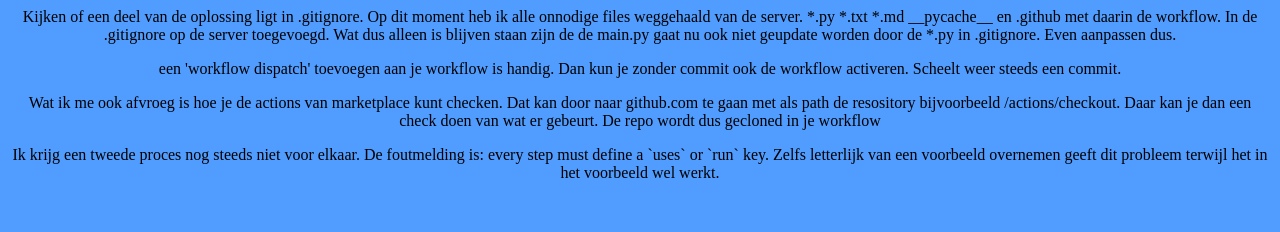
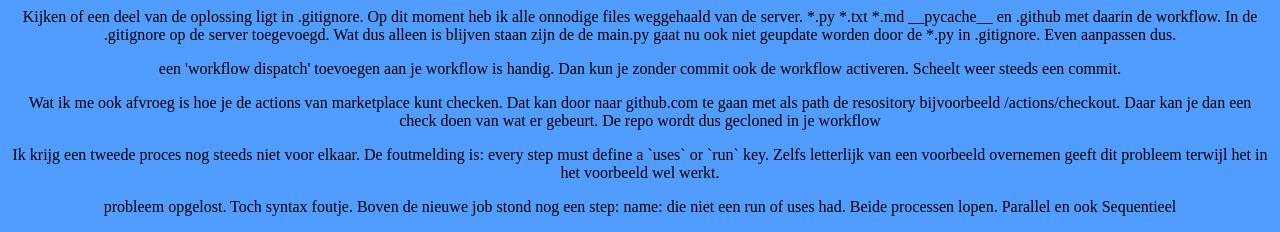
Before and after one commit to hwk246/cd, a Flask app: page /about/ in a window 1280 px wide. Shown: the part 734-966 px from the top of the page. Before the commit the page ends 912 px from the top, so only its background shows below. Run offline with Flask 2, Linux system fonts and the light colour scheme.

Commit message:
serial run

```diff
--- a/templates/about.html
+++ b/templates/about.html
@@ -61,5 +61,10 @@ commit ook de workflow activeren. Scheelt weer steeds een commit.
   every step must define a `uses` or `run` key. Zelfs letterlijk van een
   voorbeeld overnemen geeft dit probleem terwijl het in het voorbeeld wel werkt.
 </p>
+<p>
+  probleem opgelost. Toch syntax foutje. Boven de nieuwe job stond nog een step:
+  name: die niet een run of uses had. Beide processen lopen. Parallel en ook
+  Sequentieel
+</p>
 
 {% endblock content %}
```
Also changed, not shown: .github/workflows/testing.yml.
